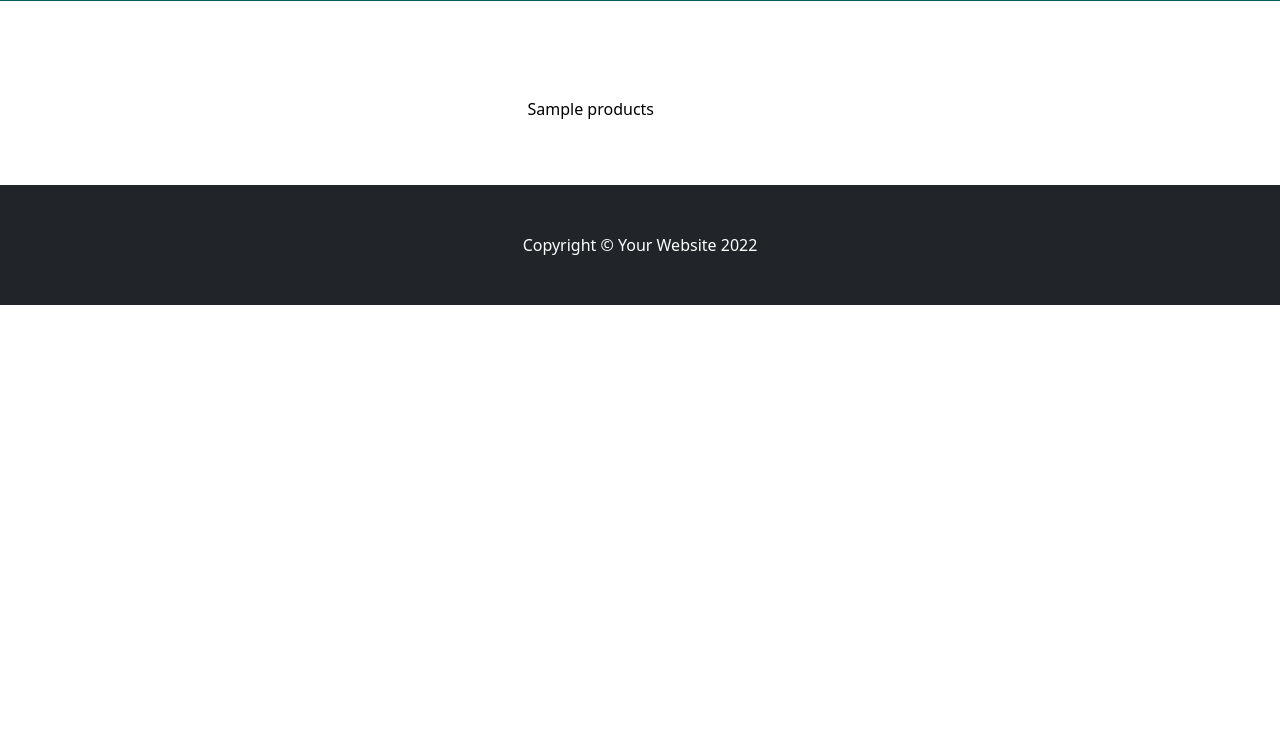
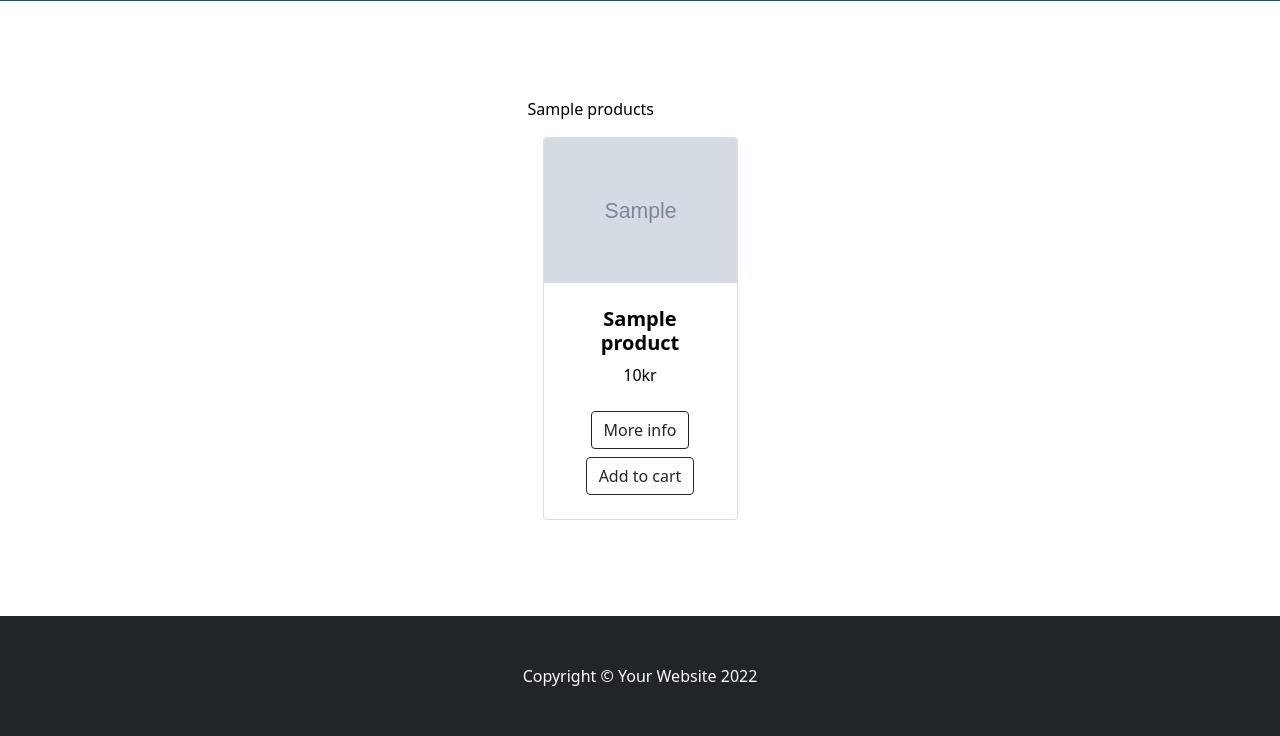
Before and after one commit to 11bus11/book-store1, a Django app: template products/templates/products/products.html in a window 1280 px wide. Shown: the part 296-1032 px from the top of the page. Before the commit the page ends 601 px from the top, so only its background shows below. Run offline with Django 3.2, Linux system fonts and the light colour scheme; the template is opened without the code that fills it: most values are stand-ins (such as "Sample title", 1, 10 or a date in 2020); grey boxes marked "Sample" are stand-in pictures; some libraries are stand-ins or nearby versions; some web fonts are replaced.

Commit message:
created the image cards. Not complete yet

```diff
--- a/products/templates/products/products.html
+++ b/products/templates/products/products.html
@@ -11,6 +11,36 @@
             <div class="row gx-4 gx-lg-5 row-cols-2 row-cols-md-3 row-cols-xl-4 justify-content-center">
                 <div class="col-12 text-black">
                     <p>{{ products }}</p>
+                    <div class="col mb-5">
+                        {% for product in products %}
+                        <div class="card h-100">
+                            <!-- Product image-->
+                            {% if product.image %}
+                            <a href="">
+                                <img class="card-img-top" src="{{ product.image.url }}" alt="{{ product.name }}"/>
+                            </a>
+                            {% else %}
+                            <a href="">
+                                <img class="card-img-top" src="{{ MEDIA_URL }}noimage.png" alt="{{ product.name }}"/>
+                            </a>
+                            {% endif %}
+                            <!-- Product details-->
+                            <div class="card-body p-4">
+                                <div class="text-center">
+                                    <!-- Product name-->
+                                    <h5 class="fw-bolder">{{ product.name }}</h5>
+                                    <!--Product price-->
+                                    {{ product.price }}kr
+                                </div>
+                            </div>
+                            <!-- Product actions-->
+                            <div class="card-footer p-4 pt-0 border-top-0 bg-transparent">
+                                <div class="text-center"><a class="btn btn-outline-dark mt-auto mb-2" href="#">More info</a></div>
+                                <div class="text-center"><a class="btn btn-outline-dark mt-auto" href="#">Add to cart</a></div>
+                            </div>
+                        </div>
+                        {% endfor %}
+                    </div>
                 </div>
             </div>
         </div>
--- a/products/views.py
+++ b/products/views.py
@@ -11,6 +11,10 @@ def all_products(request):
     """view that shows products (sorting and search too)"""
 
     products = Product.objects.all()
+    query = None
+    categories = None
+    sort = None
+    direction = None
 
     context = {
             'products': products,
```
